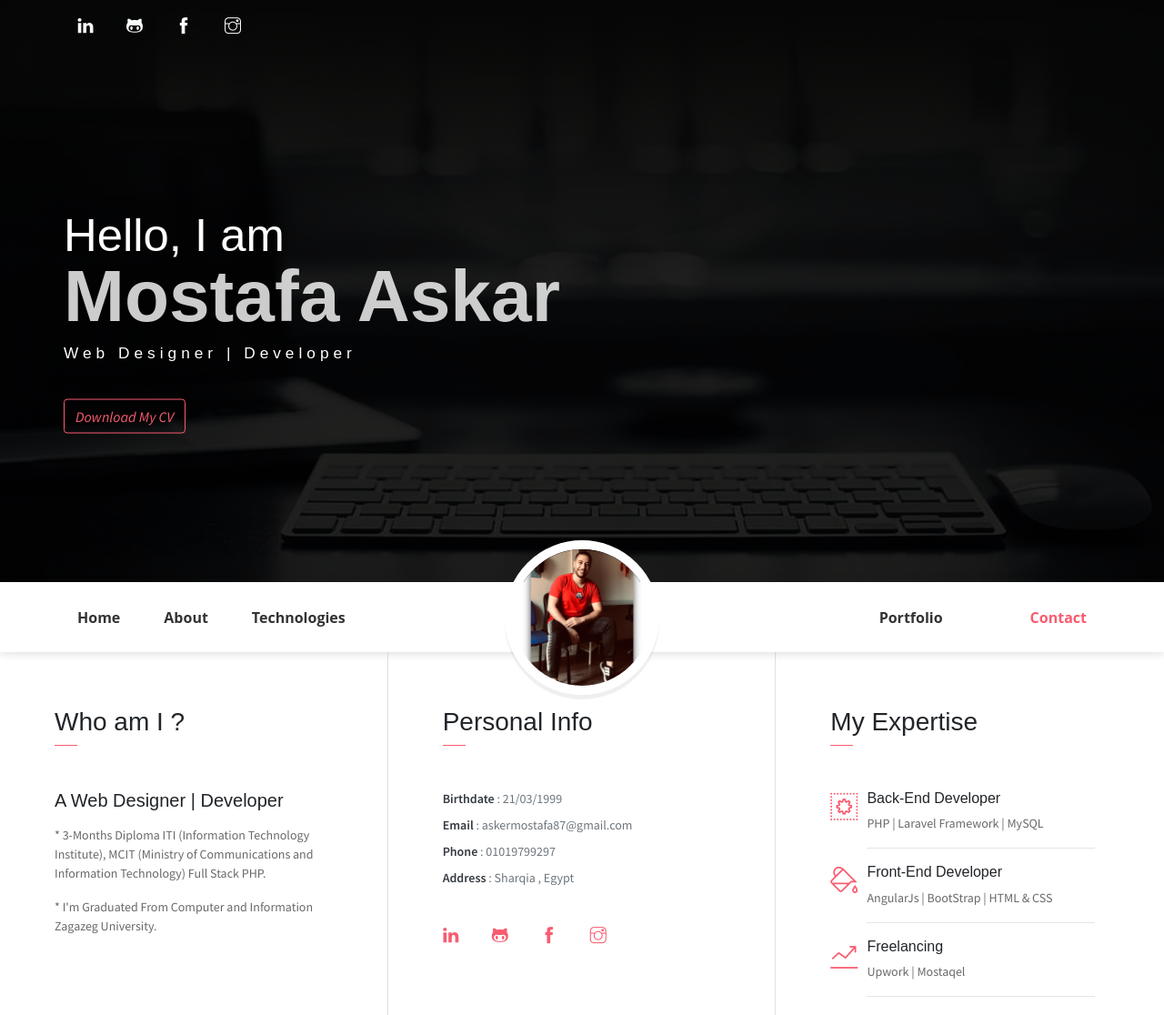
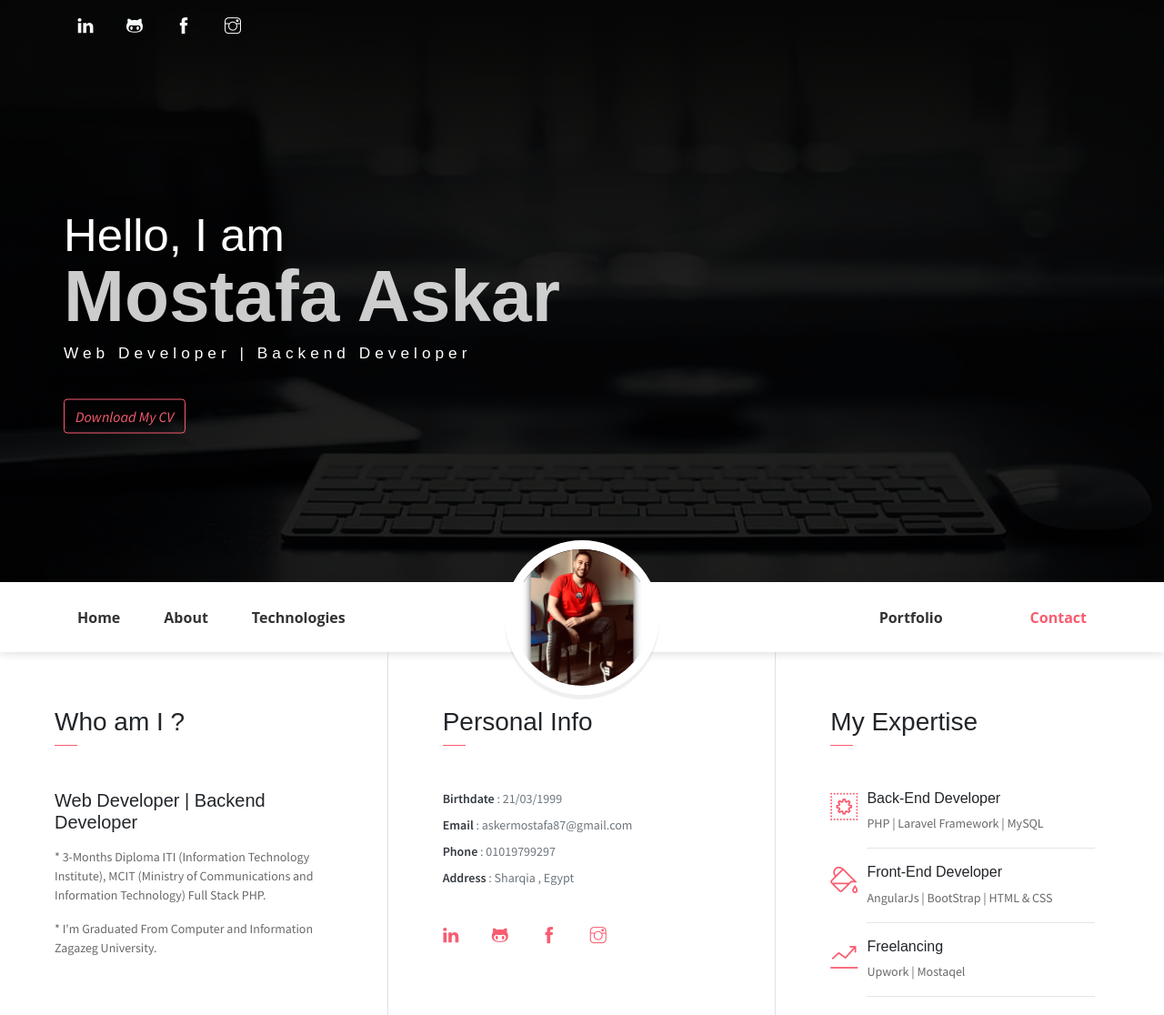
Before and after one commit to MostafaAskar/portfolio, a website: page index.html in a window 1280 px wide. Shown: the top 1116 px of the page at 91% size. Drawn offline with Linux system fonts and the light colour scheme.

Commit message:
edit desc

```diff
--- a/index.html
+++ b/index.html
@@ -25,7 +25,7 @@
             <div class="header-content">
                 <h4 class="header-subtitle" >Hello, I am</h4>
                 <h3 class="header-title">Mostafa Askar</h3>
-                <h6 class="header-mono" >Web  Designer | Developer</h6>
+                <h6 class="header-mono" >Web  Developer | Backend Developer</h6>
                 <button class="btn btn-outline-danger"><i class="icon-down-circled2 "><a href="./assets/imgs/Mostafa Askar .pdf" download>Download My CV</a></i></button>
             </div>
         </div>
@@ -51,7 +51,7 @@
                     <img src="assets/imgs/my_photo.jpeg" alt="" class="brand-img">
                     <li class="brand-txt ps-5">
                         <h5 class="brand-title">Mostafa Askar</h5>
-                        <div class="brand-subtitle">Web Designer | Developer</div>
+                        <div class="brand-subtitle">Web  Developer | Backend Developer</div>
                     </li>
                 </ul>
                 <ul class="navbar-nav ml-auto">
@@ -74,7 +74,7 @@
             <div class="col-lg-4 about-card">
                 <h3 class="font-weight-light">Who am I ?</h3>
                 <span class="line mb-5"></span>
-                <h5 class="mb-3">A Web Designer | Developer </h5>
+                <h5 class="mb-3">Web  Developer | Backend Developer </h5>
                 <p class="mt-20">* 3-Months Diploma ITI (Information
                     Technology Institute), MCIT (Ministry of
                     Communications and Information
```
